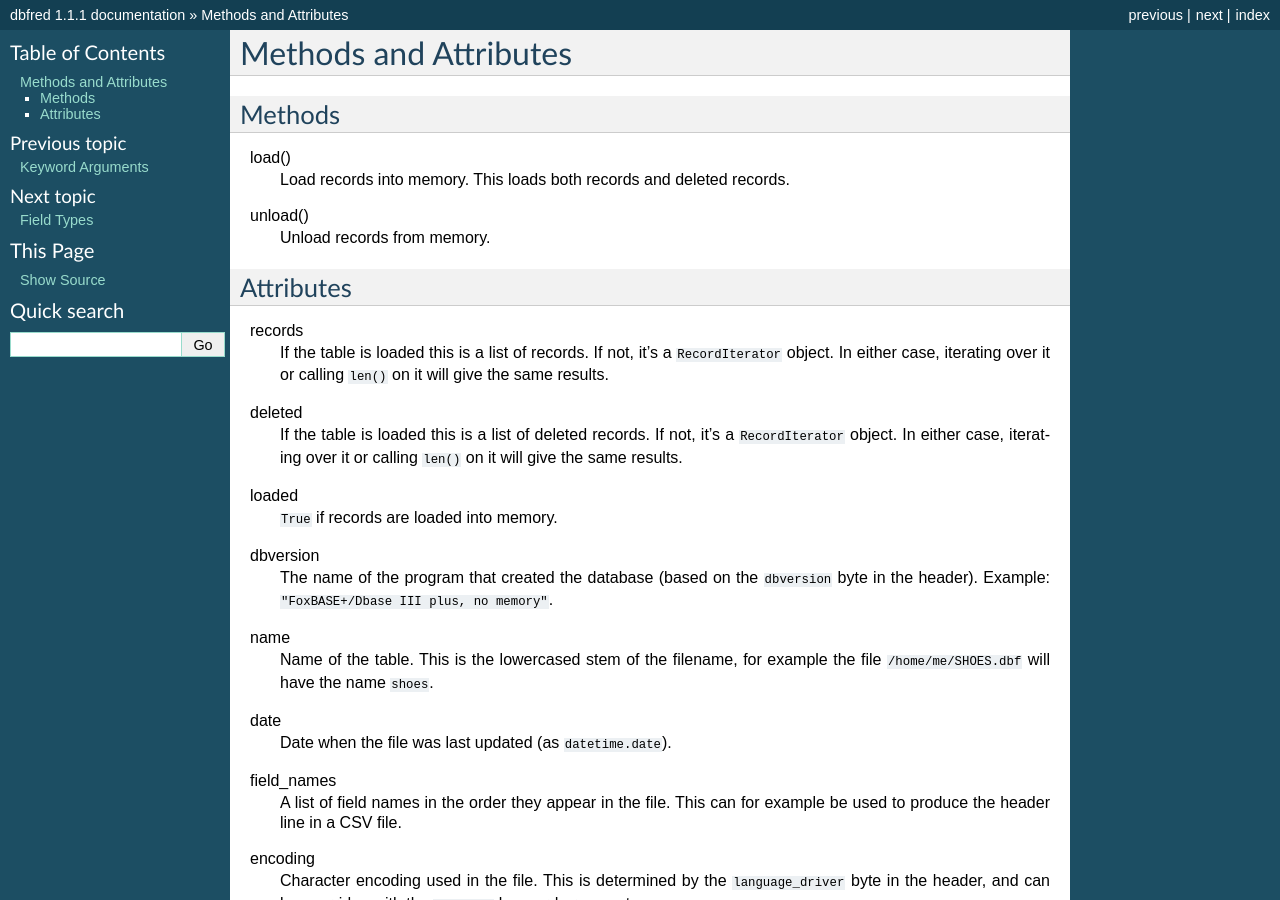
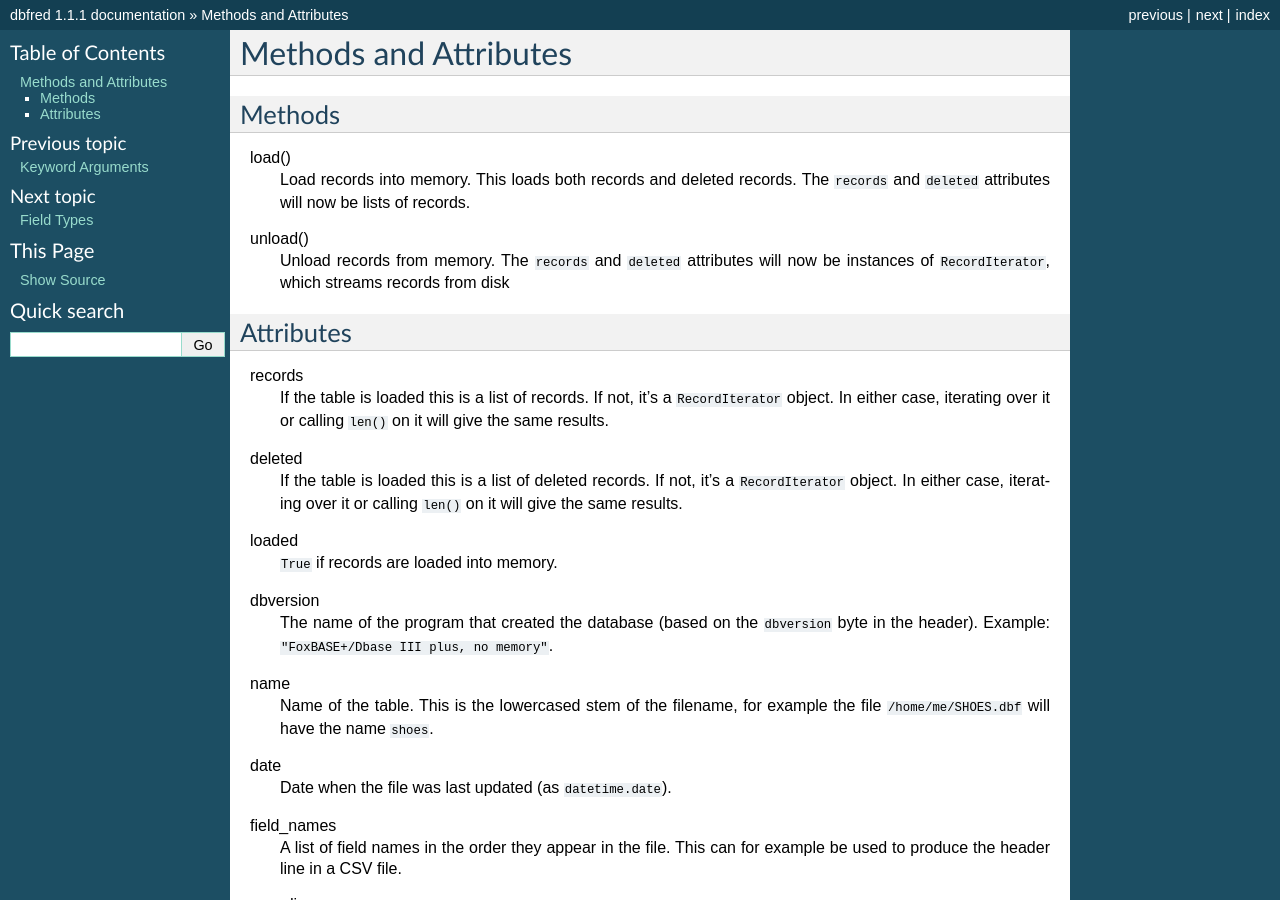
Before and after one commit to olemb/dbfread, a Sphinx documentation site: the page built from docs/methods_and_attributes.rst, in a window 1280 px wide and 900 px high. Built offline with Sphinx 7.4.7, drawn with Linux system fonts in a browser that asks for light colours.

Commit message:
Updated method docs.

```diff
--- a/docs/methods_and_attributes.rst
+++ b/docs/methods_and_attributes.rst
@@ -5,10 +5,14 @@ Methods
 -------
 
 load()
-   Load records into memory. This loads both records and deleted records.
+   Load records into memory. This loads both records and deleted
+   records. The ``records`` and ``deleted`` attributes will now be
+   lists of records.
 
 unload()
-   Unload records from memory.
+   Unload records from memory. The ``records`` and ``deleted``
+   attributes will now be instances of ``RecordIterator``, which
+   streams records from disk
 
 
 Attributes
```
